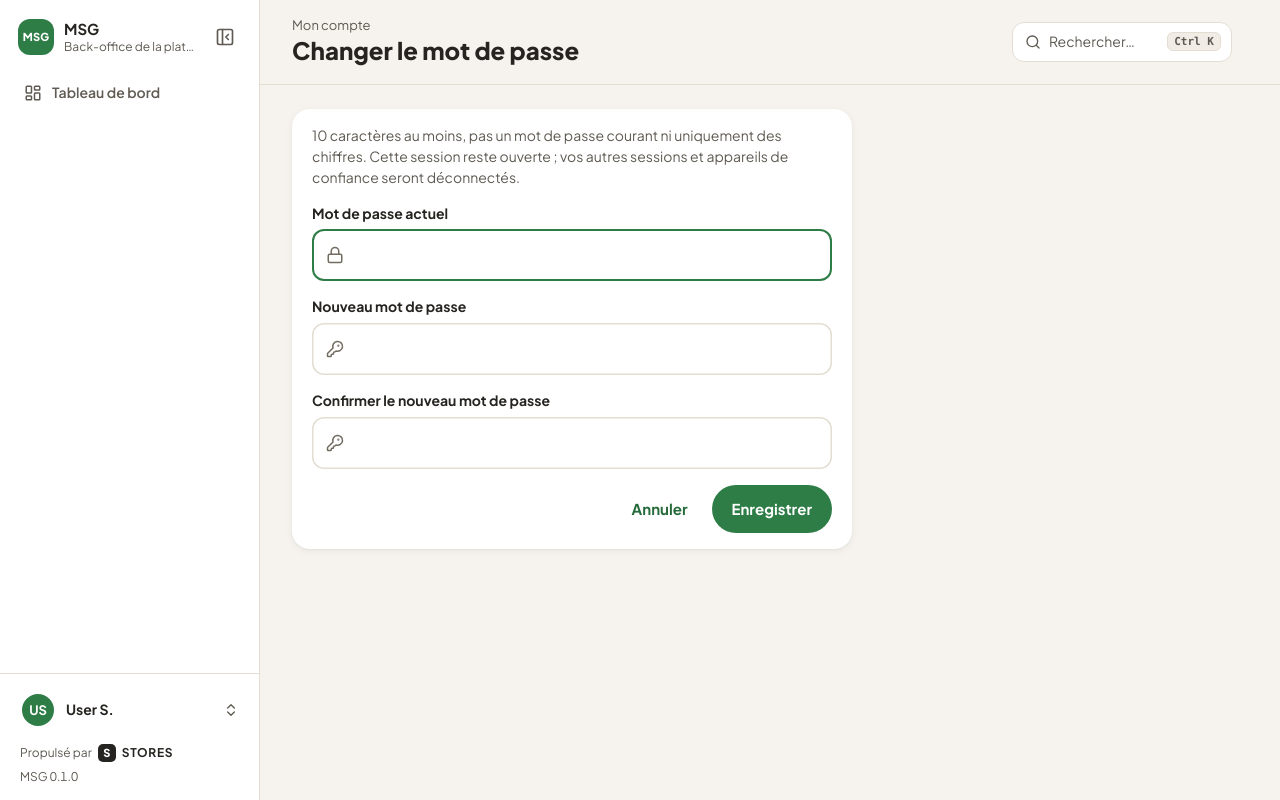
After one commit to Stores237/msg-gestion, a Django app: template backend/apps/backoffice/templates/backoffice/password.html in a window 1280 px wide. The commit adds this page. Run offline with Django 5.2, Linux system fonts and the light colour scheme; the template is opened without the code that fills it, so the values that code supplies are empty; the visitor is signed in with stand-in values (Sample User, id 1); data comes from the database, SQL or seed files in the repository; parts of the project's set-up code (start-up, migrations or seed data) failed here and were passed over; some libraries are stand-ins or nearby versions.

Commit message:
Back-office account menu (theme light/dark/device, site, change password, account security, log out) and self-service password change: current password, password rules, other sessions and trusted devices signed out, this session kept (renewed key), audited
Co-Authored-By: Claude Opus 5.5 <noreply@anthropic.com>
Claude-Session: https://claude.ai/code/session_01TpgoApAbbZVtgwGrMvYXSP

```diff
--- a/backend/apps/backoffice/context.py
+++ b/backend/apps/backoffice/context.py
@@ -3,5 +3,11 @@ from config.version import VERSION, commit
 
 def version(request):
     """Every back-office page shows the developer's signature with the
-    version and the deployed commit (_powered.html)."""
-    return {"app_version": VERSION, "app_commit": commit()}
+    version and the deployed commit (_powered.html), and the account menu
+    links to the platform's website when one is set (Plateforme · aide)."""
+    from apps.core.models import PlatformSettings
+
+    site = ""
+    if getattr(request, "user", None) is not None and request.user.is_authenticated:
+        site = PlatformSettings.objects.filter(pk=1).values_list("website", flat=True).first() or ""
+    return {"app_version": VERSION, "app_commit": commit(), "platform_site": site}
--- a/backend/apps/backoffice/templates/backoffice/base.html
+++ b/backend/apps/backoffice/templates/backoffice/base.html
@@ -26,7 +26,13 @@
 </head>
 <body class="theme-light">
 <script>
-  try { if (matchMedia('(prefers-color-scheme: dark)').matches) document.body.className = 'theme-dark'; } catch (e) {}
+  /* Theme: the account menu's choice (light / dark), else the device's. */
+  function boApplyTheme() {
+    var t; try { t = localStorage.getItem('bo-theme') || 'system'; } catch (e) { t = 'system'; }
+    var dark = t === 'dark' || (t === 'system' && matchMedia('(prefers-color-scheme: dark)').matches);
+    document.body.className = dark ? 'theme-dark' : 'theme-light';
+  }
+  try { boApplyTheme(); matchMedia('(prefers-color-scheme: dark)').addEventListener('change', boApplyTheme); } catch (e) {}
 </script>
 <div class="bo">{% block frame %}{% endblock %}</div>
 <script src="https://unpkg.com/lucide@0.469.0/dist/umd/lucide.min.js"></script>
--- /dev/null
+++ b/backend/apps/backoffice/templates/backoffice/password.html
@@ -0,0 +1,13 @@
+{% extends "backoffice/shell.html" %}{% load bo %}
+{% block title %}Changer le mot de passe{% endblock %}
+{% block crumb %}<div class="crumb">Mon compte</div>{% endblock %}
+{% block heading %}Changer le mot de passe{% endblock %}
+{% block body %}
+<section class="panel" style="max-width:560px"><form class="panel-b" method="post" novalidate style="display:flex;flex-direction:column;gap:16px">{% csrf_token %}
+  <p style="margin:0;color:var(--text-secondary);font-size:14px;line-height:1.5">10 caractères au moins, pas un mot de passe courant ni uniquement des chiffres. Cette session reste ouverte ; vos autres sessions et appareils de confiance seront déconnectés.</p>
+  <label class="fld{% if errors.current %} is-err{% endif %}"><span class="fld-l">Mot de passe actuel</span><span class="fld-box">{% icon 'lock' %}<input name="current" type="password" autocomplete="current-password" required autofocus></span>{% if errors.current %}<span class="fld-h" role="alert">{% icon 'circle-alert' 14 %}{{ errors.current }}</span>{% endif %}</label>
+  <label class="fld{% if errors.new %} is-err{% endif %}"><span class="fld-l">Nouveau mot de passe</span><span class="fld-box">{% icon 'key-round' %}<input name="new" type="password" autocomplete="new-password" minlength="10" required></span>{% if errors.new %}<span class="fld-h" role="alert">{% icon 'circle-alert' 14 %}{{ errors.new }}</span>{% endif %}</label>
+  <label class="fld{% if errors.again %} is-err{% endif %}"><span class="fld-l">Confirmer le nouveau mot de passe</span><span class="fld-box">{% icon 'key-round' %}<input name="again" type="password" autocomplete="new-password" minlength="10" required></span>{% if errors.again %}<span class="fld-h" role="alert">{% icon 'circle-alert' 14 %}{{ errors.again }}</span>{% endif %}</label>
+  <div class="acts" style="display:flex;gap:8px;justify-content:flex-end"><a class="btn btn-ghost" href="{% url 'backoffice:dashboard' %}">Annuler</a><button class="btn btn-primary">Enregistrer</button></div>
+</form></section>
+{% endblock %}
--- a/backend/apps/backoffice/templates/backoffice/shell.html
+++ b/backend/apps/backoffice/templates/backoffice/shell.html
@@ -43,8 +43,25 @@
     {% endwith %}
     </nav>
     <div class="bo-foot">
-      <div class="bo-me">{% avatar request.user 36 %}<div class="lbl" style="flex:1;min-width:0"><a href="{% url 'backoffice:security' %}" style="color:inherit"><b>{{ request.user.short_name }}</b></a>{% if request.user.is_super_admin %}<span class="rb sys"><i></i>Super admin</span>{% else %}{% with sr=request.user.staff_role %}{% if sr %}<span class="rb temp"><i></i>{{ sr.name }}</span>{% endif %}{% endwith %}{% endif %}</div>
-        <form method="post" action="{% url 'backoffice:logout' %}">{% csrf_token %}<button class="iconbtn" aria-label="Se déconnecter" title="Se déconnecter">{% icon 'log-out' 20 %}</button></form></div>
+      {# Account menu (owner, 2026-10-28): theme, site, password, sessions, log out. #}
+      <div class="bo-acct">
+        <div class="bo-acct-menu" id="bo-acct-menu" role="menu" aria-label="Mon compte" hidden>
+          <div class="bo-theme" role="group" aria-label="Thème">
+            <button type="button" role="menuitemradio" data-theme="light" aria-label="Clair" title="Clair">{% icon 'sun' 18 %}</button>
+            <button type="button" role="menuitemradio" data-theme="dark" aria-label="Sombre" title="Sombre">{% icon 'moon' 18 %}</button>
+            <button type="button" role="menuitemradio" data-theme="system" aria-label="Comme l’appareil" title="Comme l’appareil">{% icon 'monitor' 18 %}</button>
+          </div>
+          {% if platform_site %}<a role="menuitem" href="{{ platform_site }}" target="_blank" rel="noopener">{% icon 'external-link' 18 %}Voir le site</a>{% endif %}
+          <a role="menuitem" href="{% url 'backoffice:password' %}">{% icon 'key-round' 18 %}Changer le mot de passe</a>
+          <a role="menuitem" href="{% url 'backoffice:security' %}">{% icon 'shield-check' 18 %}Sécurité du compte</a>
+          <form method="post" action="{% url 'backoffice:logout' %}">{% csrf_token %}<button role="menuitem" class="bo-logout">Se déconnecter{% icon 'log-out' 18 %}</button></form>
+        </div>
+        <button type="button" class="bo-me" id="bo-acct-btn" aria-haspopup="menu" aria-expanded="false" aria-controls="bo-acct-menu" data-tip="{{ request.user.short_name }}">
+          {% avatar request.user 36 %}
+          <span class="lbl bo-me-who"><b>{{ request.user.short_name }}</b><small>{% if request.user.is_super_admin %}Super admin{% else %}{% with sr=request.user.staff_role %}{% if sr %}{{ sr.name }}{% endif %}{% endwith %}{% endif %}</small></span>
+          <span class="lbl bo-me-chev">{% icon 'chevrons-up-down' 16 %}</span>
+        </button>
+      </div>
       <div class="lbl">{% include "backoffice/_powered.html" %}</div>
     </div>
   </aside>
@@ -76,6 +93,26 @@
     b.setAttribute('aria-label', min ? 'Déplier le menu' : 'Réduire le menu');
     b.title = b.getAttribute('aria-label');
   }
+  /* Account menu: opens above the account row, closes on Escape or a click outside. */
+  (function () {
+    var btn = document.getElementById('bo-acct-btn'), menu = document.getElementById('bo-acct-menu');
+    function set(open) { menu.hidden = !open; btn.setAttribute('aria-expanded', open); if (open) { var f = menu.querySelector('[aria-checked=true]') || menu.querySelector('a,button'); f && f.focus(); } }
+    btn.addEventListener('click', function () { set(menu.hidden); });
+    document.addEventListener('click', function (e) { if (!menu.hidden && !menu.contains(e.target) && !btn.contains(e.target)) set(false); });
+    document.addEventListener('keydown', function (e) { if (e.key === 'Escape' && !menu.hidden) { set(false); btn.focus(); } });
+    /* Theme: light, dark, or as the device (kept in this browser). */
+    function mark() {
+      var t; try { t = localStorage.getItem('bo-theme') || 'system'; } catch (e) { t = 'system'; }
+      menu.querySelectorAll('[data-theme]').forEach(function (b) { b.setAttribute('aria-checked', b.dataset.theme === t); });
+    }
+    menu.querySelectorAll('[data-theme]').forEach(function (b) {
+      b.addEventListener('click', function () {
+        try { localStorage.setItem('bo-theme', b.dataset.theme); } catch (e) {}
+        window.boApplyTheme && boApplyTheme(); mark();
+      });
+    });
+    mark();
+  })();
   /* On the rail the group switcher is an icon: a tap unfolds the menu. */
   var boGroup = document.querySelector('.bo-group label');
   if (boGroup) boGroup.addEventListener('click', function (e) {
--- a/backend/apps/backoffice/urls.py
+++ b/backend/apps/backoffice/urls.py
@@ -10,6 +10,7 @@ urlpatterns = [
     path("connexion/code/", views.otp_view, name="otp"),
     path("deconnexion/", views.logout_view, name="logout"),
     path("securite/", views_admin.security, name="security"),
+    path("mot-de-passe/", views_admin.password_change, name="password"),
     path("groupes/", views_groups.groups, name="groups"),
     path("groupes/choisir/", views_groups.group_switch, name="group_switch"),
     path("groupes/<int:pk>/modifier/", views_groups.group_edit, name="group_edit"),
--- a/backend/static/backoffice/bo-modern.css
+++ b/backend/static/backoffice/bo-modern.css
@@ -118,3 +118,28 @@ dialog.bo-cmd[open]{animation:bo-pop .16s ease-out}
   *,*::before,*::after{animation-duration:.01ms!important;transition-duration:.01ms!important}
   @view-transition{navigation:none}
 }
+/* Account menu (owner, 2026-10-28): the account row opens a small panel
+   above it: theme, site, password, sessions, log out (in red). */
+.bo-acct{position:relative;padding-top:10px}
+.bo-me{width:100%;border:none;background:transparent;font:inherit;color:inherit;text-align:left;cursor:pointer;border-radius:14px;padding:8px;gap:10px;transition:background .15s ease}
+.bo-me:hover,.bo-me[aria-expanded=true]{background:var(--surface-sunken)}
+.bo-me:focus-visible{outline:2px solid var(--msg-green-500);outline-offset:2px}
+.bo-me-who{flex:1;min-width:0;display:flex;flex-direction:column}
+.bo-me-who b{font-size:14px;white-space:nowrap;overflow:hidden;text-overflow:ellipsis}
+.bo-me-who small{font-size:12px;color:var(--text-secondary);white-space:nowrap;overflow:hidden;text-overflow:ellipsis}
+.bo-me-chev{color:var(--text-secondary);display:inline-flex}
+.bo-acct-menu{position:absolute;left:0;right:0;bottom:calc(100% + 6px);background:var(--surface-card);border:1px solid var(--border-subtle);border-radius:16px;box-shadow:0 12px 32px rgba(38,36,32,.16);padding:6px;z-index:65;display:flex;flex-direction:column;gap:2px;animation:bo-pop .14s ease-out}
+.bo-acct-menu[hidden]{display:none}
+.bo-acct-menu a,.bo-acct-menu .bo-logout{display:flex;align-items:center;gap:10px;min-height:40px;padding:0 12px;border-radius:10px;color:var(--text-primary);font:inherit;font-size:14px;font-weight:600;text-decoration:none;border:none;background:transparent;width:100%;cursor:pointer;text-align:left}
+.bo-acct-menu a svg{color:var(--text-secondary)}
+.bo-acct-menu a:hover,.bo-acct-menu a:focus-visible,.bo-acct-menu .bo-logout:hover,.bo-acct-menu .bo-logout:focus-visible{background:var(--surface-sunken);outline:none}
+.bo-acct-menu form{margin:0;border-top:1px solid var(--border-subtle);padding-top:4px;margin-top:2px}
+.bo-acct-menu .bo-logout{color:var(--red-500);justify-content:space-between}
+.bo-theme{display:grid;grid-template-columns:repeat(3,1fr);gap:4px;padding:2px 2px 6px;margin-bottom:2px;border-bottom:1px solid var(--border-subtle)}
+.bo-theme button{height:36px;border:none;border-radius:10px;background:transparent;color:var(--text-secondary);cursor:pointer;display:inline-flex;align-items:center;justify-content:center}
+.bo-theme button:hover{background:var(--surface-sunken);color:var(--text-primary)}
+.bo-theme button[aria-checked=true]{background:var(--msg-green-100);color:var(--msg-green-700)}
+.bo-theme button:focus-visible{outline:2px solid var(--msg-green-500);outline-offset:1px}
+/* On the rail the account row is the avatar; its menu opens to the side. */
+.side-min .bo-me{justify-content:center;padding:6px 0}
+.side-min .bo-acct-menu{left:calc(100% + 8px);right:auto;bottom:0;width:240px}
```
Also changed, not shown: BETA_CHANGES.md (+17 -0 lines), DESIGN.md (+1 -0 lines), SECURITY.md (+3 -0 lines), backend/apps/backoffice/test_shell.py (+43 -0 lines), backend/apps/backoffice/views_admin.py (+44 -0 lines).
